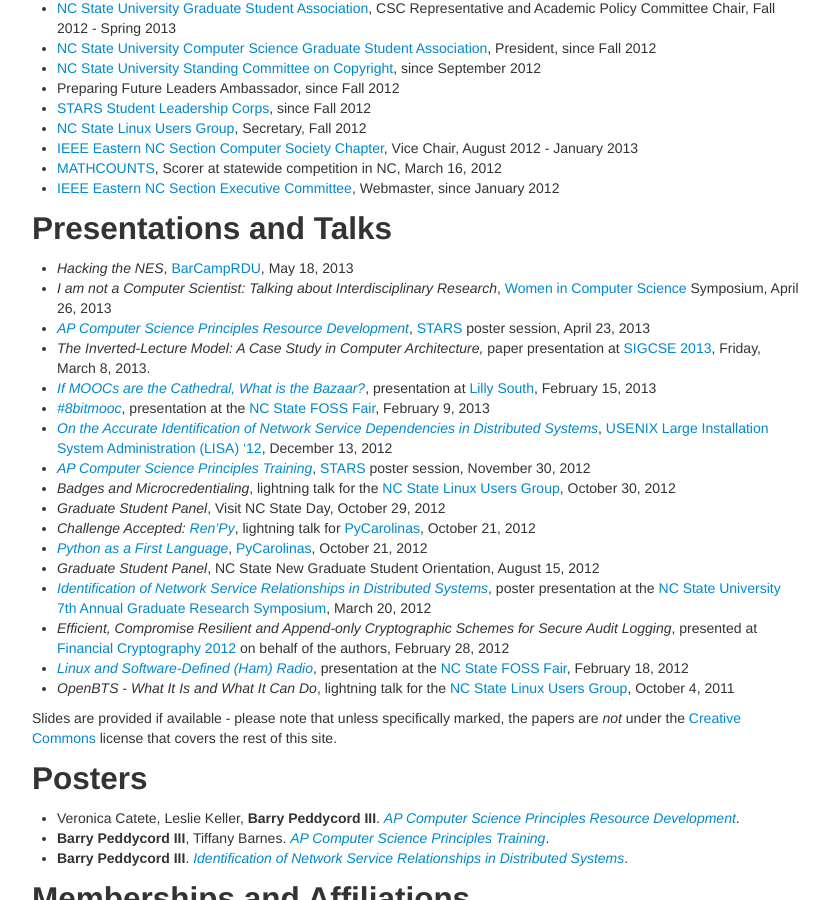
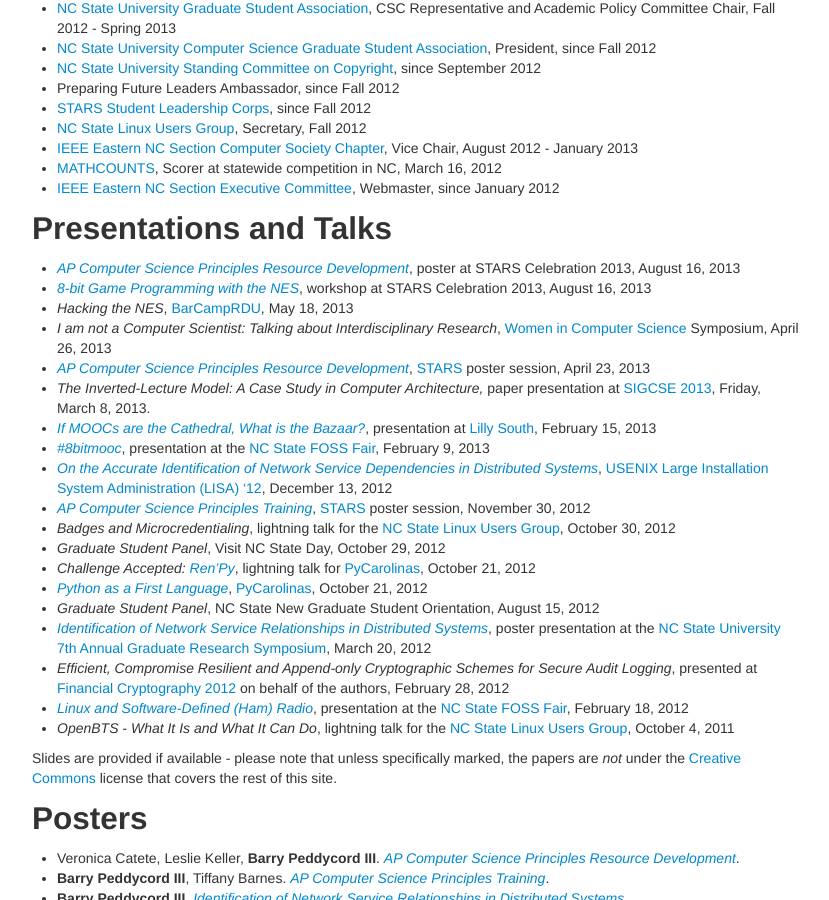
Before and after one commit to isharacomix/oldsite, a Jekyll site: the page built from cv.md, in a window 1280 px wide and 900 px high, scrolled down 1692 px. Shown: the whole window, without its empty margins (323-1152 px from the left). Built offline with Jekyll 4.4.1, drawn with Linux system fonts in a browser that asks for light colours.

Commit message:
Added STARS Celebration presentations.

```diff
--- a/cv.md
+++ b/cv.md
@@ -85,6 +85,8 @@
 
 Presentations and Talks
 -----------------------
+ * *[AP Computer Science Principles Resource Development]({{site.baseurl}}files/stars_poster_bjc_moodle.pdf)*, poster at STARS Celebration 2013, August 16, 2013
+ * *[8-bit Game Programming with the NES]({{site.baseurl}}files/8bitmooc_stars2013.pdf)*, workshop at STARS Celebration 2013, August 16, 2013
  * *Hacking the NES*, [BarCampRDU](http://barcamp.org), May 18, 2013
  * *I am not a Computer Scientist: Talking about Interdisciplinary Research*, [Women in Computer Science](http://ncsu.orgsync.com/org/wics/) Symposium, April 26, 2013
  * *[AP Computer Science Principles Resource Development]({{site.baseurl}}files/stars_poster_bjc_moodle.pdf)*, [STARS](http://stars.csc.ncsu.edu) poster session, April 23, 2013
```
Also changed, not shown: 1 other file.
